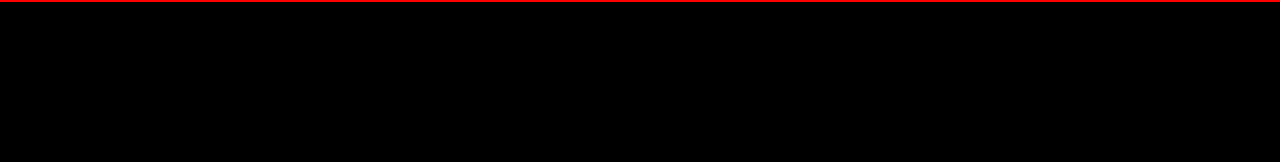
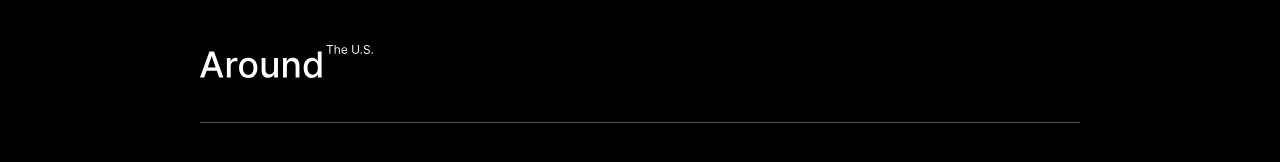
Before and after one commit to ttiSid/web_project_4_ptbr, a plain HTML site: page src/index.html in a window 1280 px wide. Drawn offline with Linux system fonts and the light colour scheme.

Commit message:
feat: add header

```diff
--- /dev/null
+++ b/src/blocks/header/__logo/header__logo.css
@@ -0,0 +1,6 @@
+@media screen and (max-width: 320px) {
+  .header__logo {
+    max-width: 126px;
+    margin: 0 0 0 1.68rem;
+  }
+}
--- /dev/null
+++ b/src/blocks/header/header.css
@@ -0,0 +1,11 @@
+.header {
+  max-width: 100%;
+  padding: 2.81rem 0 2.56rem;
+  border-bottom: 1px solid #545454;
+}
+
+@media screen and (max-width: 320px) {
+  .header {
+    padding: 2rem 0 1.75rem;
+  }
+}
--- a/src/blocks/page/page.css
+++ b/src/blocks/page/page.css
@@ -4,8 +4,7 @@ body {
 
 .page {
   font-family: "Inter", sans-serif;
-  max-width: 1280px;
+  max-width: 880px;
   margin: 0 auto;
-  display: flex;
-  border: 1px solid red;
+  text-rendering: optimizeLegibility;
 }
--- a/src/index.html
+++ b/src/index.html
@@ -8,6 +8,11 @@
     <title>EUA Afora</title>
   </head>
   <body>
-    <div class="page"></div>
+    <div class="page">
+      <header class="header">
+        <img class="header__logo" src="./img/icons/logo.svg" alt="logo" />
+      </header>
+    </div>
+    h
   </body>
 </html>
--- a/src/pages/index.css
+++ b/src/pages/index.css
@@ -5,3 +5,8 @@
 /*  PAGE    */
 @import url("../blocks/page/page.css");
 /*-------------------------------------------------------*/
+
+/*  HEADER  */
+@import url("../blocks/header/header.css");
+/*  HEADER LOGO */
+@import url("../blocks/header/__logo/header__logo.css");
```
